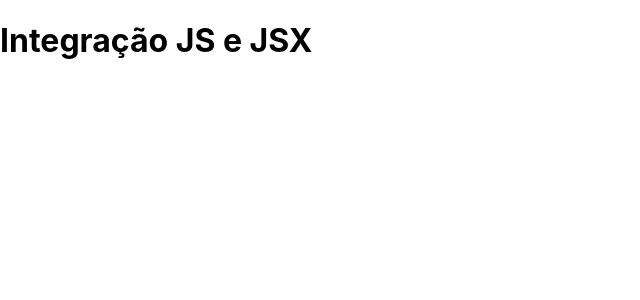
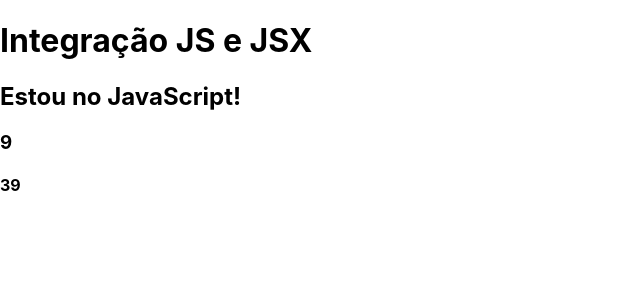
Before and after one commit to Brunogabriel-dev/curso-reactjs, a Next.js app: page /basicos/jsx4 in a window 1280 px wide. Shown: the top 300 px of the page, without its empty margins (0-640 px from the left). Built offline with nearby package versions, Linux system fonts and the light colour scheme.

Commit message:
Inclusão de texto

```diff
--- a/pages/basicos/jsx4.jsx
+++ b/pages/basicos/jsx4.jsx
@@ -4,7 +4,9 @@ export default function jsx4() {
   return (
     <div>
       <h1>Integração JS e JSX</h1>
-      <h2></h2>
+      <h2>{subtitulo}</h2>
+      <h3>{3 * 3}</h3>
+      <h4>{Math.max(13, 39)}</h4>
     </div>
   )
 }
```
